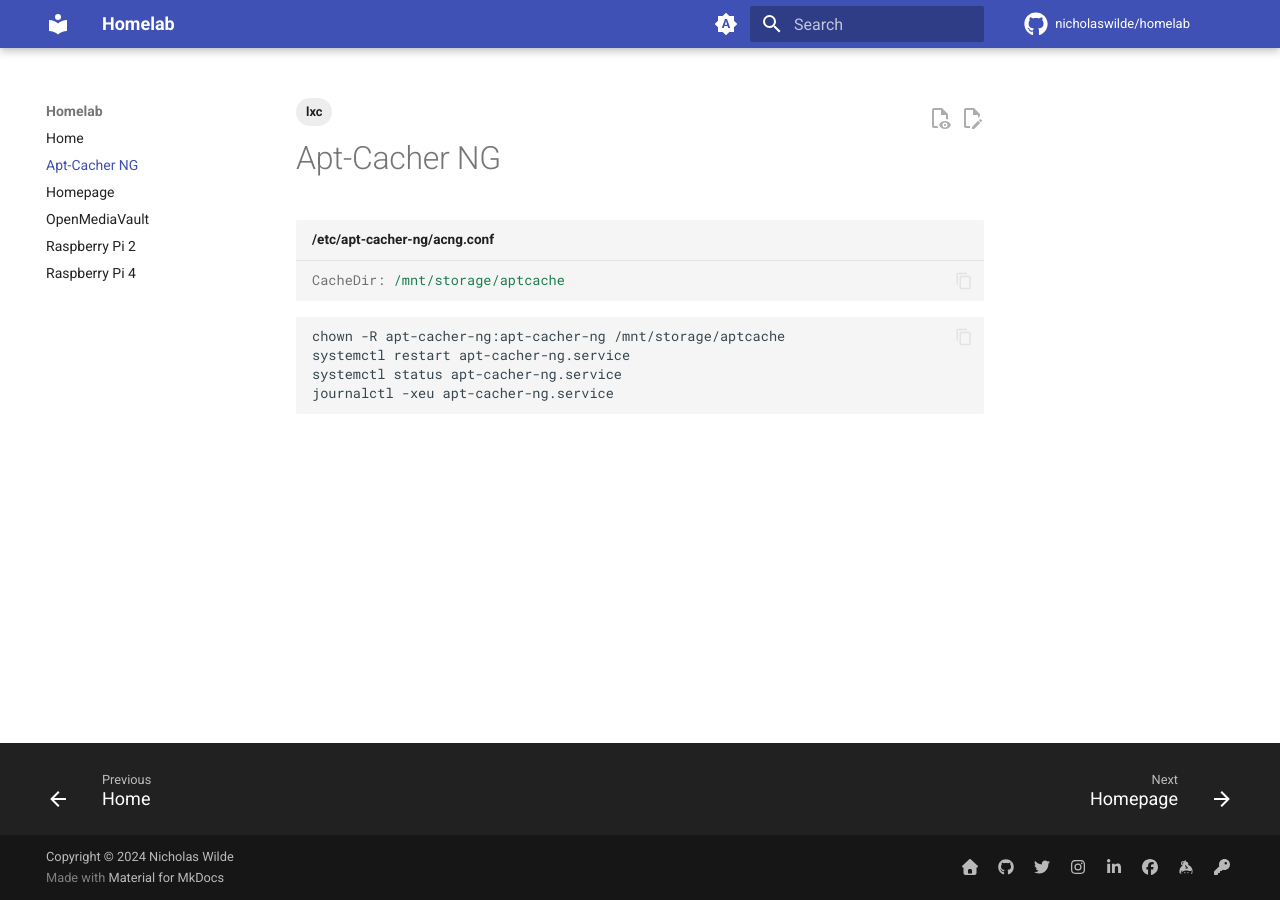
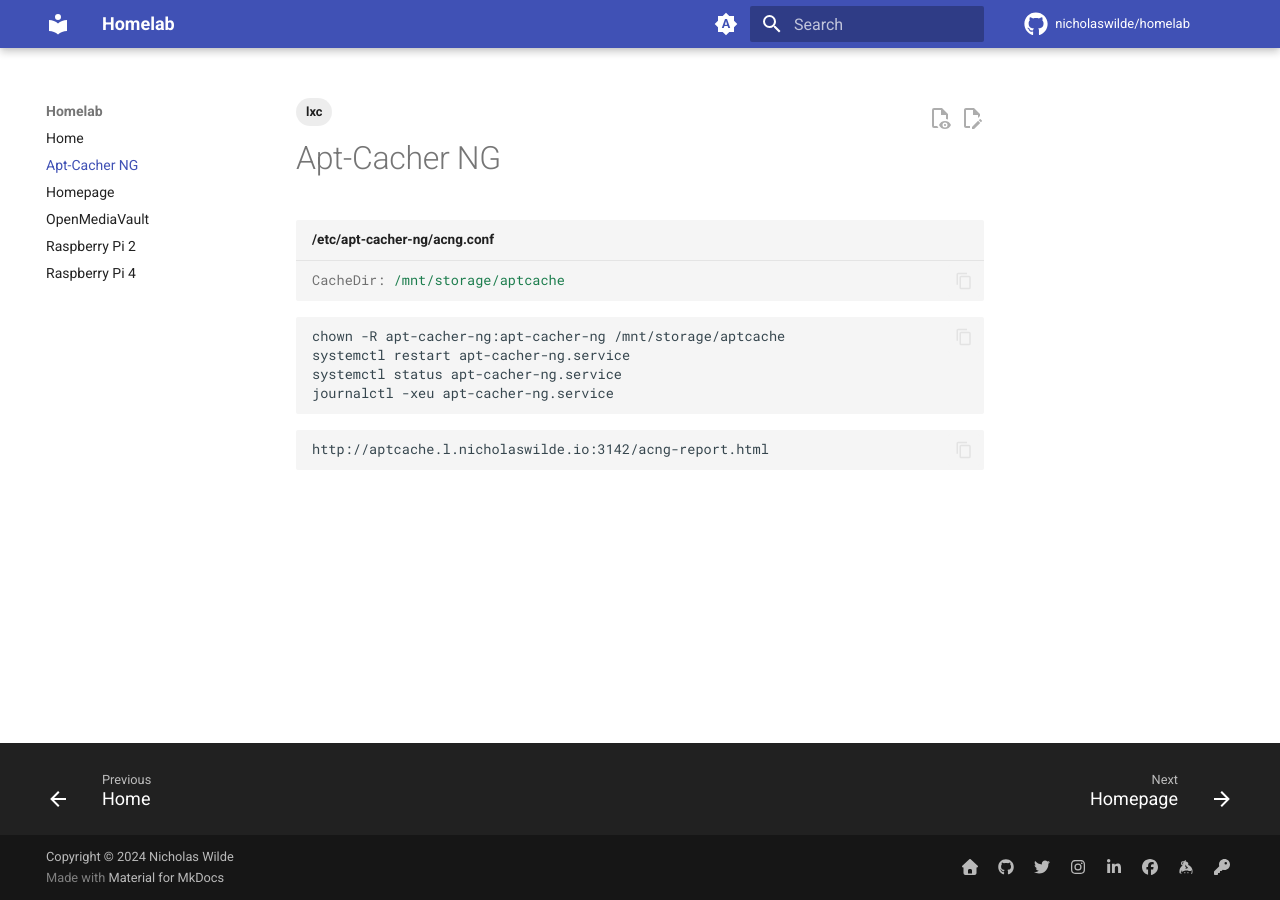
Before and after one commit to nicholaswilde/homelab, an MkDocs documentation site: the page built from docs/aptcacherng.md, in a window 1280 px wide. Built offline with MkDocs 1.6.1 and Material for MkDocs 9.7.7, drawn with Linux system fonts in a browser that asks for light colours; comment, search, counter and statistics services are not loaded; some of the changed lines change nothing that is shown.

Commit message:
Update aptcacherng.md

````diff
--- a/docs/aptcacherng.md
+++ b/docs/aptcacherng.md
@@ -14,3 +14,7 @@ systemctl restart apt-cacher-ng.service
 systemctl status apt-cacher-ng.service
 journalctl -xeu apt-cacher-ng.service
 ```
+
+```
+http://aptcache.l.nicholaswilde.io:3142/acng-report.html
+```
````
